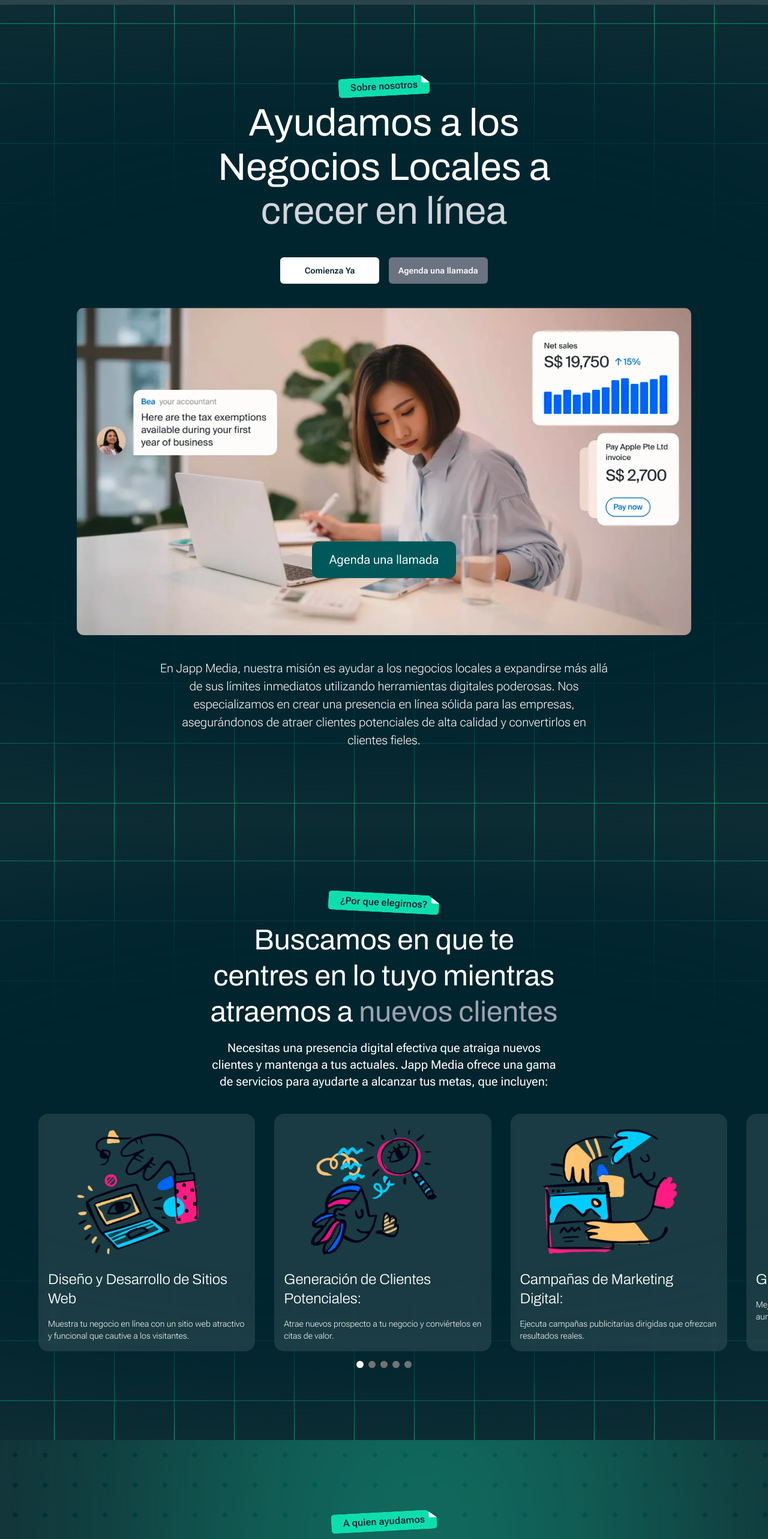
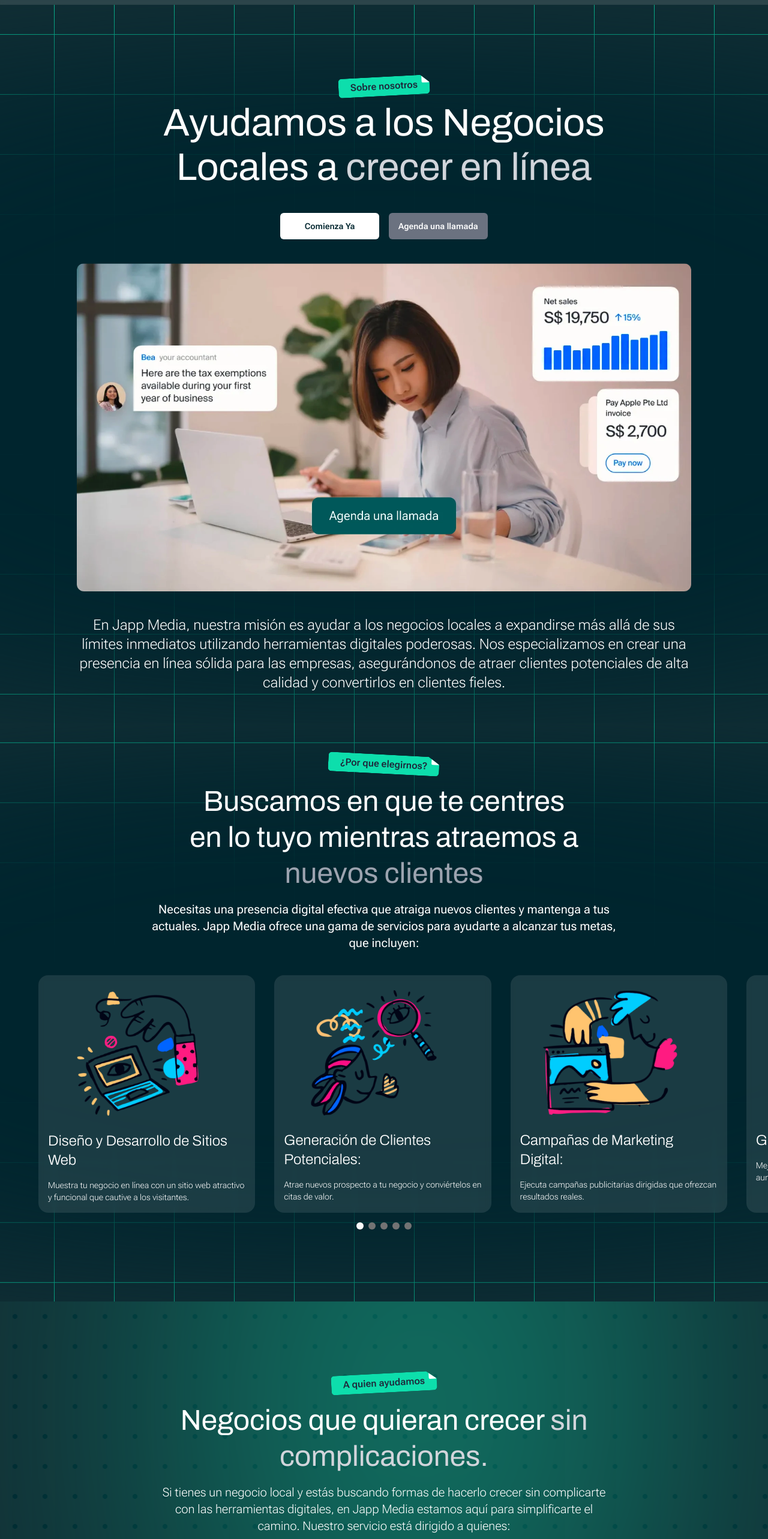
Before and after one commit to jordiparadelo/Japp-Media, a Next.js app: page /nosotros in a window 1280 px wide. Shown: the part 60-2626 px from the top of the page at 60% size. Built offline with nearby package versions, Linux system fonts and the light colour scheme.

Commit message:
Nosotros page - Updated

```diff
--- a/next.config.mjs
+++ b/next.config.mjs
@@ -24,7 +24,6 @@ const nextConfig = {
 
       return config;
     },
-    publicDirectory: 'public'
   };
 
   export default nextConfig;
--- a/src/components/sections/AboutHero.tsx
+++ b/src/components/sections/AboutHero.tsx
@@ -31,7 +31,7 @@ const AboutHero = () => {
 						width={300}
 						height={400}
 					/>
-					<p className='text-xl leading-[1.5] text-pretty max-w-screen-md mx-auto'>
+					<p className='text-2xl max-w-screen-lg'>
 						En Japp Media, nuestra misión es ayudar a los negocios locales a
 						expandirse más allá de sus límites inmediatos utilizando
 						herramientas digitales poderosas. Nos especializamos en crear una
--- a/src/components/sections/Hero.tsx
+++ b/src/components/sections/Hero.tsx
@@ -75,8 +75,6 @@ function Hero() {
 												gridRow: `2/3`,
 										  };
 
-								console.log({ condition });
-
 								return (
 									<div
 										className='flex flex-col bg-gray-300 rounded-xl min-w-[256px] md:min-w-[400px] overflow-hidden'
--- a/src/components/sections/WhyUs.tsx
+++ b/src/components/sections/WhyUs.tsx
@@ -21,7 +21,7 @@ function WhyUs() {
 							Buscamos en que te centres en lo tuyo mientras atraemos a{" "}
 							<span className='text-gray-400'>nuevos clientes</span>
 						</h2>
-						<p className='text-xl max-w-screen-md mx-auto text-pretty'>
+						<p className='text-xl'>
 							Necesitas una presencia digital efectiva que atraiga nuevos
 							clientes y mantenga a tus actuales. Japp Media ofrece una gama de
 							servicios para ayudarte a alcanzar tus metas, que incluyen:
--- a/src/components/ui/ServiceGrid.tsx
+++ b/src/components/ui/ServiceGrid.tsx
@@ -1,4 +1,5 @@
-"use client";
+'use client'
+
 import React from "react";
 import ServiceCard from "@/components/ui/ServiceCard";
 import { useMediaQuery } from "@uidotdev/usehooks";
--- a/src/data/index.ts
+++ b/src/data/index.ts
@@ -141,7 +141,7 @@ export const HOW_HELP = [
 					"Tú sigues enfocado en tu negocio, mientras nosotros nos ocupamos de hacerte crecer.",
 			},
 		],
-		image: '/images/about-us_hero.webp',
+		image: '/images/benefits_card_01.webp',
 	},
 	{
 		title: "Tengo algo de presencia digital, pero no estoy viendo resultados",
@@ -164,7 +164,7 @@ export const HOW_HELP = [
 					" Te explicamos lo que está fallando de manera sencilla y te ofrecemos soluciones claras que funcionan.",
 			},
 		],
-		image: '/images/about-us_hero.webp',
+		image: '/images/benefits_card_02.webp',
 	},
 	{
 		title: "Ya tengo una estructura, pero quiero maximizar mis resultados",
@@ -187,7 +187,7 @@ export const HOW_HELP = [
 					"Nosotros nos encargamos de la parte técnica y estratégica, mientras tú disfrutas de un flujo constante de nuevos clientes.",
 			},
 		],
-		image: '/images/about-us_hero.webp',
+		image: '/images/benefits_card_03.webp',
 	},
 ];
 
--- a/src/styles/AboutHero.module.scss
+++ b/src/styles/AboutHero.module.scss
@@ -2,6 +2,11 @@
 	position: relative;
 	padding-block: 2.5rem;
 	padding-inline: 1.25rem;
+
+	&::before {
+		top: 52% !important;
+		// height: 120% !important;
+	}
 
 	@media screen and (min-width: 768px) {
 		padding-block: 4rem;
@@ -9,7 +14,7 @@
 	}
 
 	@media screen and (min-width: 1024px) {
-		padding-block: 7.5rem;
+		padding-block: 7.5rem 3.25rem;
 	}
 
 	&_heading {
@@ -22,7 +27,8 @@
 		font-weight: 500;
 		line-height: 1;
 		align-self: center;
-		max-width: 65ch;
+		max-width: 90ch;
+		text-align: center;
 	}
 
 	&_actions {
--- a/src/styles/Benefits.module.scss
+++ b/src/styles/Benefits.module.scss
@@ -1,5 +1,5 @@
 .section {
-    padding-block: 2.5rem;
+    padding-block: 4rem;
 	padding-inline: 1.25rem;
 
 	@media screen and (min-width: 768px) {
--- a/src/styles/Services.module.scss
+++ b/src/styles/Services.module.scss
@@ -1,6 +1,6 @@
 .section {
 	position: relative;
-	padding-block: 2.5rem;
+	padding-block: 4rem;
 	padding-inline: 1.25rem;
 	background-color: var(--bkg-dark);
 
--- a/src/styles/WhoWeHelp.module.scss
+++ b/src/styles/WhoWeHelp.module.scss
@@ -1,5 +1,5 @@
 .section {
-    padding-block: 2.5rem;
+	padding-block: 4rem;
 	padding-inline: 1.25rem;
 
 	@media screen and (min-width: 768px) {
@@ -21,7 +21,8 @@
 		font-weight: 500;
 		line-height: 1;
 		align-self: center;
-        max-width: 65ch;
+		text-align: center;
+		max-width: 90ch;
 	}
 
 	&_layout {
@@ -31,9 +32,8 @@
 		text-align: initial;
 		place-items: stretch;
 
-		@media screen and (min-width: 425px) {
-			text-align: center;
-			place-items: center;
+		@media screen and (min-width: 768px) {
+			gap: 5rem;
 		}
 	}
 }
--- a/src/styles/WhyUs.module.scss
+++ b/src/styles/WhyUs.module.scss
@@ -1,5 +1,5 @@
 .section {
-    padding-block: 2.5rem;
+    padding-block: 4rem;
 	padding-inline: 1.25rem;
 
 	@media screen and (min-width: 768px) {
@@ -8,7 +8,7 @@
 	}
 
 	@media screen and (min-width: 1024px) {
-		padding-block: 7.5rem;
+		padding-block: 3.25rem 7.5rem;
 	}
 
     &_heading {
@@ -21,7 +21,8 @@
         font-weight: 500;
         line-height: 1;
         align-self: center;
-        max-width: 65ch;
+        max-width: 90ch;
+		text-align: center;
     }
 
     &_layout {
@@ -30,10 +31,5 @@
 		gap: 2.5rem;
 		text-align: initial;
 		place-items: stretch;
-
-		@media screen and (min-width: 425px) {
-			text-align: center;
-			place-items: center;
-		}
 	}
 }
```
Lines whose indentation alone changed are shown as unchanged.
